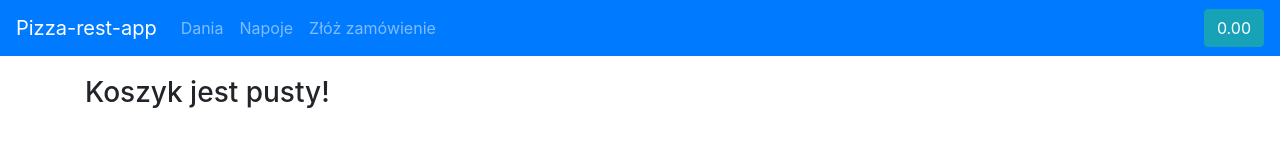
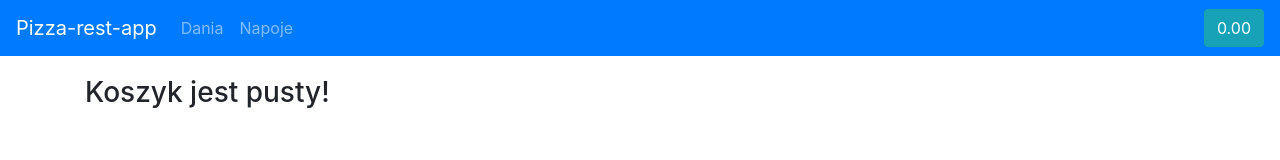
Before and after one commit to kos672/pizza-restaurant-app-client, an Angular app: page /purchase in a window 1280 px wide. Shown: the top 160 px of the page. Built offline with nearby package versions, Linux system fonts and the light colour scheme.

Commit message:
moved button "purchase" from navbar to basket

```diff
--- a/src/app/header/header.component.html
+++ b/src/app/header/header.component.html
@@ -12,9 +12,6 @@
       <li class="nav-item">
         <a class="nav-item nav-link" routerLink="/drinks">Napoje</a>
       </li>
-      <li class="nav-item">
-        <a class="nav-item nav-link" routerLink="/delivery">Złóż zamówienie</a>
-      </li>
     </ul>
   </div>
   <a class="btn btn-info" appChangeText style="color: white" routerLink="/purchase">{{purchaseSummary | number : '1.2-2'}}</a>
--- a/src/app/purchase/purchase.component.html
+++ b/src/app/purchase/purchase.component.html
@@ -4,7 +4,7 @@
     <th scope="col">#</th>
     <th scope="col">Produkt</th>
     <th scope="col">Cena</th>
-    <th scope="col">&</th>
+    <th scope="col"></th>
   </tr>
   </thead>
   <tbody *ngFor="let product of products; let i = index">
@@ -15,5 +15,6 @@
     <button class="btn btn-danger" (click)="onDelete(i)">X</button>
   </td>
   </tbody>
+  <button class="btn btn-success" routerLink="/delivery">Złóż zamówienie</button>
 </table>
 <ng-template #noPurchases><h3>Koszyk jest pusty!</h3></ng-template>
```
